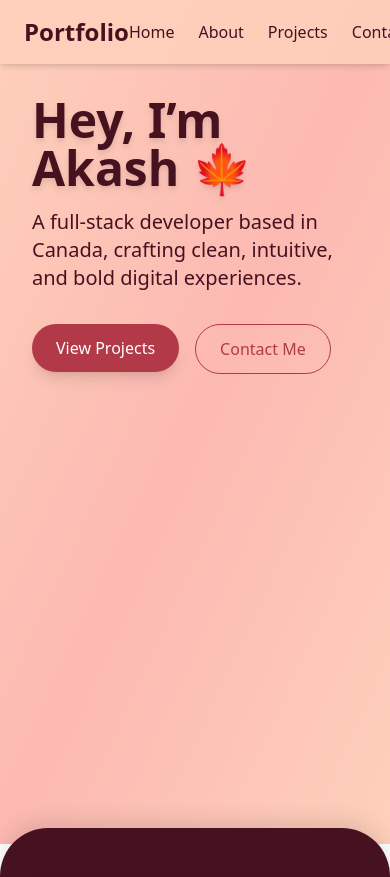
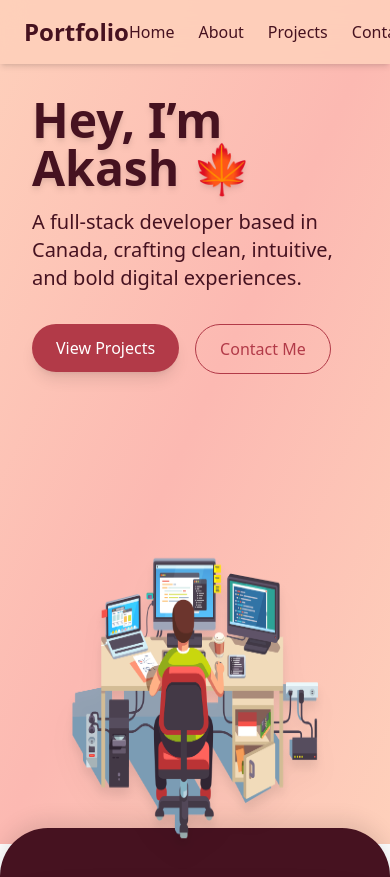
Before and after one commit to akashcodes27/Portfolio, a React (Vite) app: page / in a window 390 px wide. Shown: the top 877 px of the page. Built offline with nearby package versions, Linux system fonts and the light colour scheme.

Commit message:
Image issue on Phone Screen Fixed

```diff
--- a/src/components/Hero.jsx
+++ b/src/components/Hero.jsx
@@ -40,7 +40,8 @@ const Hero = () => {
 
       {/* Right Side: Illustration */}
       <motion.div
-        className="flex-1 hidden md:flex justify-center"
+        // className="flex-1 hidden md:flex justify-center"
+        className="flex-1 flex justify-center md:justify-end mt-10 md:mt-0"
         initial={{ opacity: 0, x: 40 }}
         animate={{ opacity: 1, x: 0 }}
         transition={{ duration: 0.6 }}
@@ -48,7 +49,8 @@ const Hero = () => {
         <img
           src="/hero_illustration.png"
           alt="Developer Illustration"
-          className="w-[700px] drop-shadow-xl"
+          // className="w-[700px] drop-shadow-xl"
+          className="w-64 sm:w-72 md:w-[400px] drop-shadow-xl"
         />
       </motion.div>
     </section>
```
